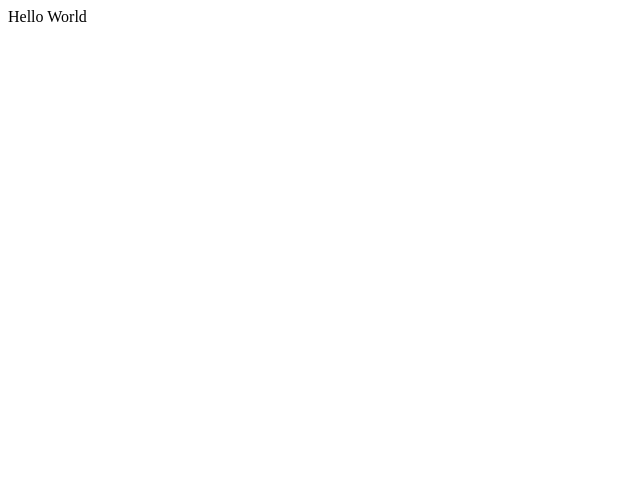
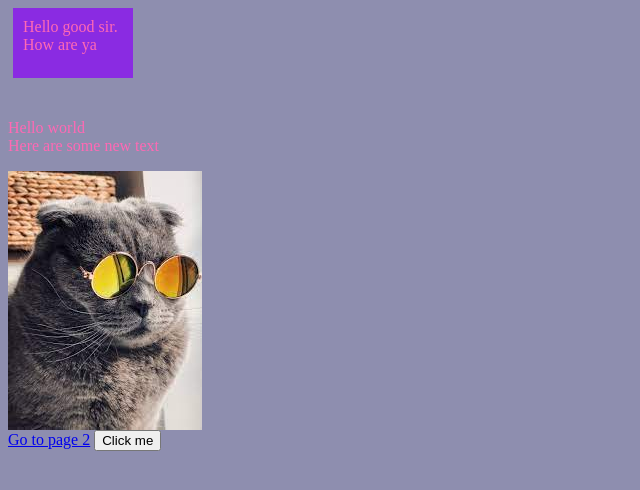
Before and after one commit to Mooray22/cs355, a plain HTML site: page index.html in a window 1280 px wide. Shown: the whole page, without its empty margins (0-640 px from the left). Drawn offline with Linux system fonts and the light colour scheme.

Commit message:
Add files via upload

```diff
--- a/index.html
+++ b/index.html
@@ -1 +1,24 @@
-<html><body>Hello World</body></html>
+<html>
+    <head>
+    <link rel="stylesheet" href="style.css">
+        <title>
+            This is the title
+        </title>
+    </head>
+    <body style ="background-color: rgb(142, 142, 175); color: hotpink;">
+        <div id="box1">
+            Hello good sir. How are ya
+        </div>
+        <br>
+        <br>
+        Hello world
+        <br>
+        Here are some new text
+        <p>
+        <img src="cat.jpg">
+        <br>
+        <a href = page2.html>Go to page 2</a>
+        <button id ="btn1">Click me</button>
+        <script src="script.js"></script>
+    </body>
+</html>
```
